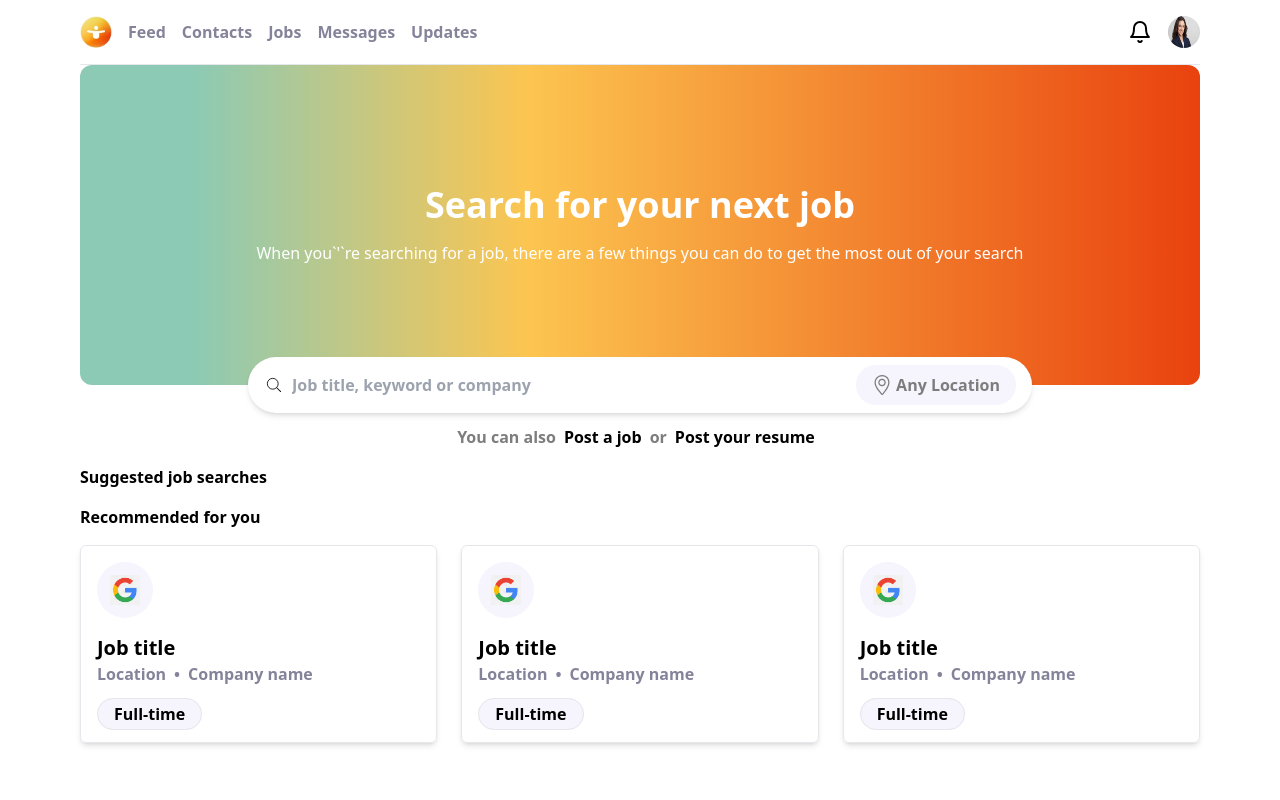
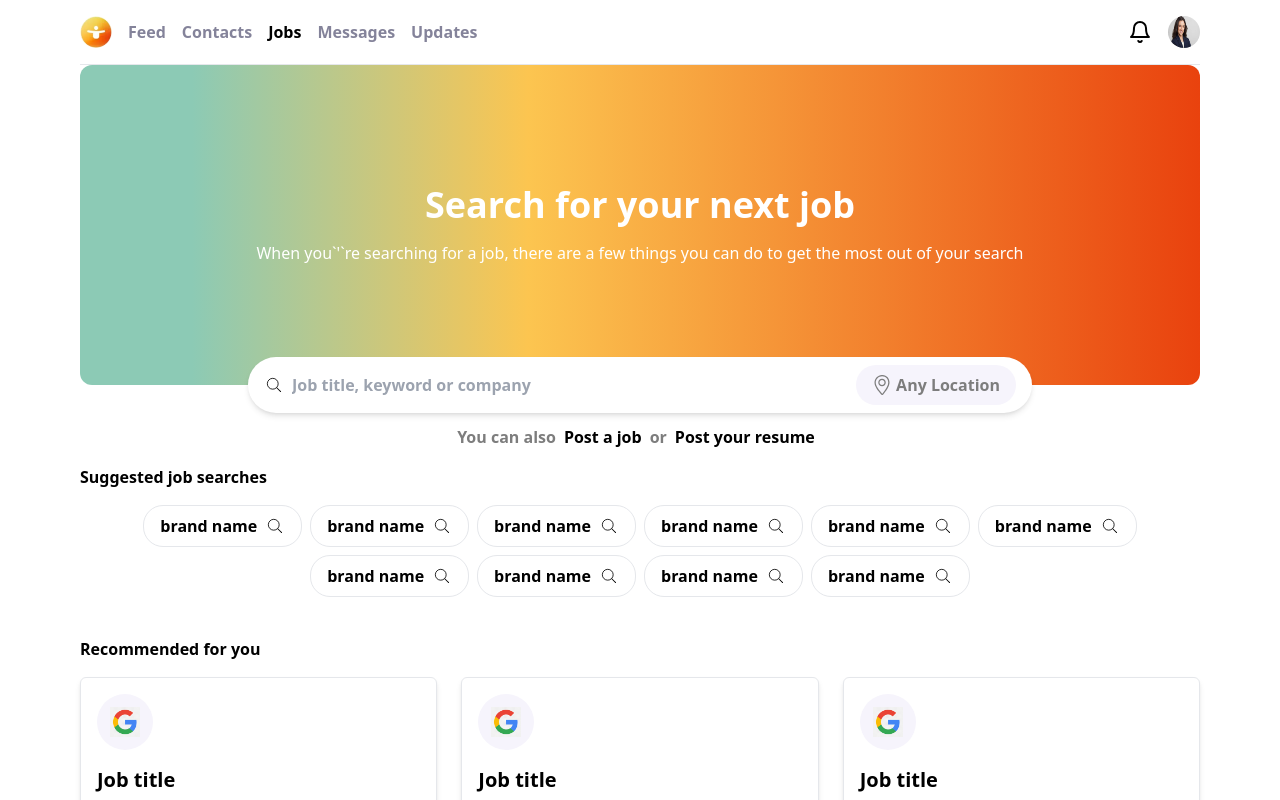
Before and after one commit to dkgangawat/job-application-portal, a Next.js app in the folder client/: page /jobs in a window 1280 px wide. Shown: the top 800 px of the page. Built offline with nearby package versions, Linux system fonts and the light colour scheme.

Commit message:
Add JobSearchCard component and update header links

```diff
--- a/client/app/jobs/page.tsx
+++ b/client/app/jobs/page.tsx
@@ -1,6 +1,7 @@
 "use client";
 import OverlayModel from "@/components/OverlayModel";
 import JobCard from "@/components/jobCard";
+import JobSearchCard from "@/components/jobSearchCard";
 import React, { useState } from "react";
 
 const Page: React.FC = () => {
@@ -48,8 +49,13 @@ const Page: React.FC = () => {
           <span className=" mx-2  text-black">Post your resume</span>
         </p>
       </div>
-      <section>
+      <section className=" mb-10">
         <h5 className=" font-semibold my-4">Suggested job searches</h5>
+        <div className=" flex justify-center flex-wrap gap-2 font-bold ">
+          {Array.from({ length: 10 }).map((_, i) => (
+            <JobSearchCard key={i} />
+          ))}
+        </div>
       </section>
       <section className="">
         <h5 className=" font-semibold my-4">Recommended for you</h5>
--- a/client/components/header.tsx
+++ b/client/components/header.tsx
@@ -1,6 +1,7 @@
 "use client";
 
 import Link from "next/link";
+import { usePathname } from "next/navigation";
 import React from "react";
 
 type headerLinks = {
@@ -20,6 +21,7 @@ const Header: React.FC = () => {
   const [isOpen, setIsOpen] = React.useState(false);
   const [isNotificationOpen, setIsNotificationOpen] = React.useState(false);
   const [isMobileMenuOpen, setIsMobileMenuOpen] = React.useState(false);
+  const pathName = usePathname()
   return (
     <header className=" flex items-center justify-center  py-4 text-gray-1 relative font-bold border-b">
       <div className=" container flex items-center justify-between">
@@ -67,15 +69,20 @@ const Header: React.FC = () => {
 
           <img src="logo.png" alt="logo" className="w-8 h-8 rounded-full" />
           <div className="ml-4 space-x-4 hidden sm:block">
-            {headerLinks.map((link) => (
-              <Link
+            {headerLinks.map((link) => {
+              const activeStyle = link.url === pathName? "text-black" : "";
+              return (
+                <Link
                 key={link.title}
                 href={link.url}
-                className="py-2 hover:text-black"
+                className={`py-2 hover:text-black active:text-black  ${activeStyle}`}
               >
                 {link.title}
               </Link>
-            ))}
+              )
+            }
+
+            )}
           </div>
         </div>
         <div className="flex items-center relative ">
--- /dev/null
+++ b/client/components/jobSearchCard.tsx
@@ -0,0 +1,21 @@
+import Image from "next/image";
+import React from "react";
+
+const JobSearchCard: React.FC = () => {
+  return (
+    <>
+      <div className=" rounded-[20px] border flex items-center gap-2 py-2 px-4">
+        <span>brand name</span>
+        <Image
+          alt="suggest search"
+          src="/search.svg"
+          width={20}
+          height={20}
+          className=" bg-blend-overlay bg-cover rounded-[20px]"
+        />
+      </div>
+    </>
+  );
+};
+
+export default JobSearchCard;
```
